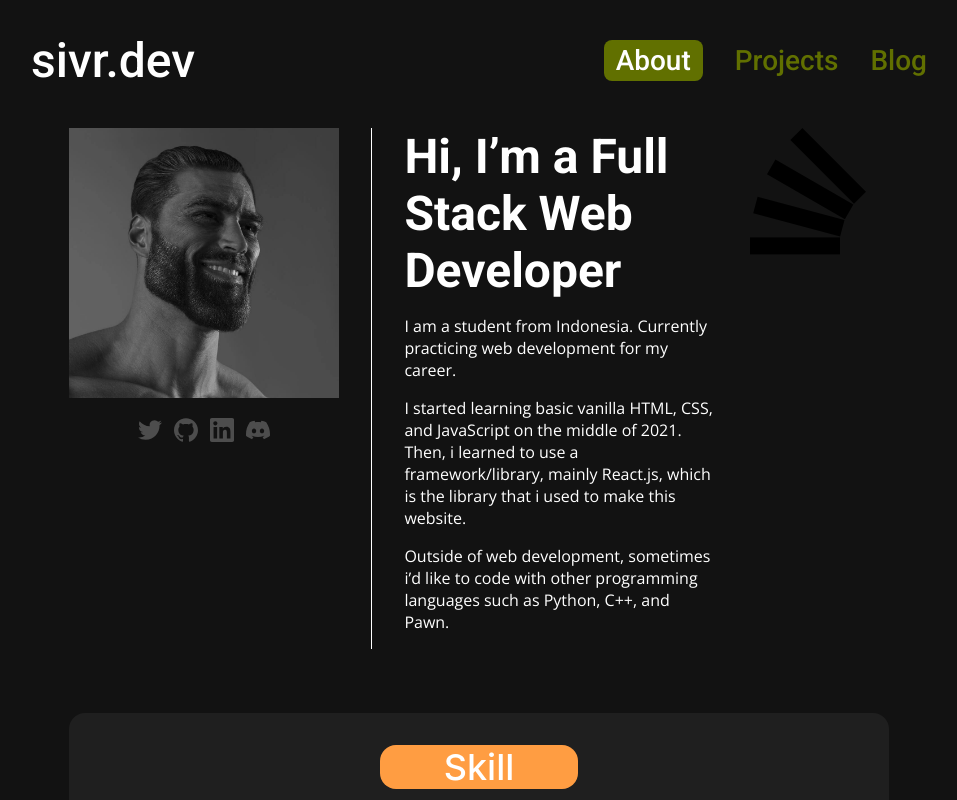
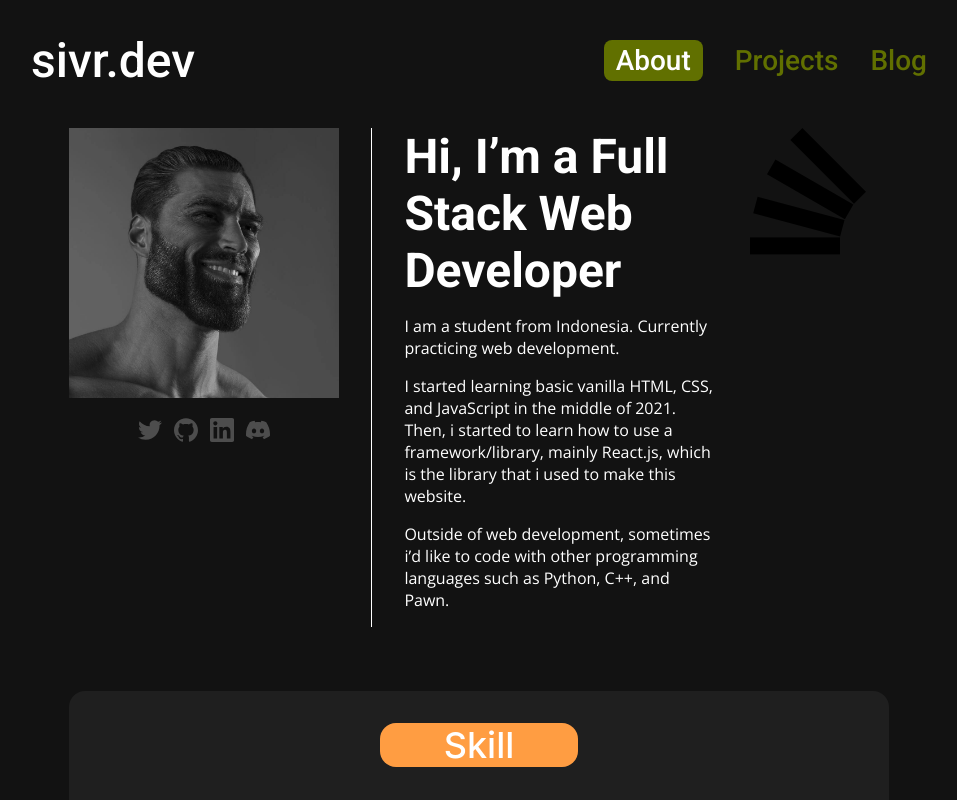
Before and after one commit to siveroo/sivr-web, a React (Create React App) app: page / in a window 1280 px wide. Shown: the top 800 px of the page, without its empty margins (161-1118 px from the left). Built offline with nearby package versions, Linux system fonts and the light colour scheme.

Commit message:
bad england

```diff
--- a/src/components/AboutComponents/Introduction.tsx
+++ b/src/components/AboutComponents/Introduction.tsx
@@ -7,11 +7,11 @@ const Introduction = () => {
                 <h1>Hi, I’m a Full Stack Web Developer</h1>
                 <p>
                     I am a student from Indonesia. Currently practicing web
-                    development for my career.
+                    development.
                 </p>
                 <p>
                     I started learning basic vanilla HTML, CSS, and JavaScript
-                    on the middle of 2021. Then, i learned to use a
+                    in the middle of 2021. Then, i started to learn how to use a
                     framework/library, mainly React.js, which is the library
                     that i used to make this website.
                 </p>
```
